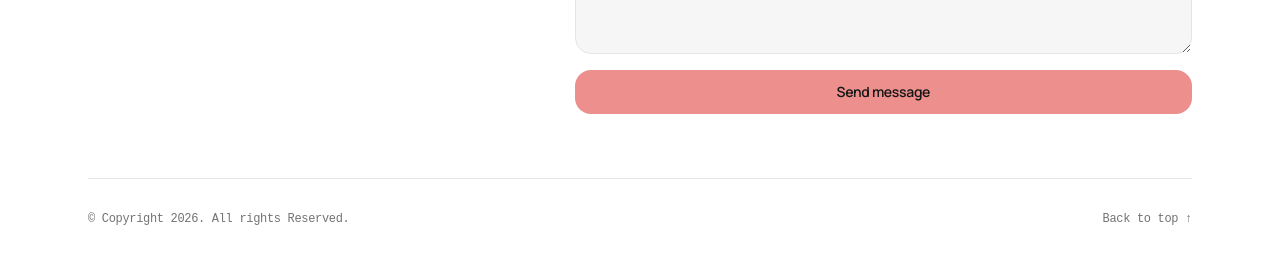
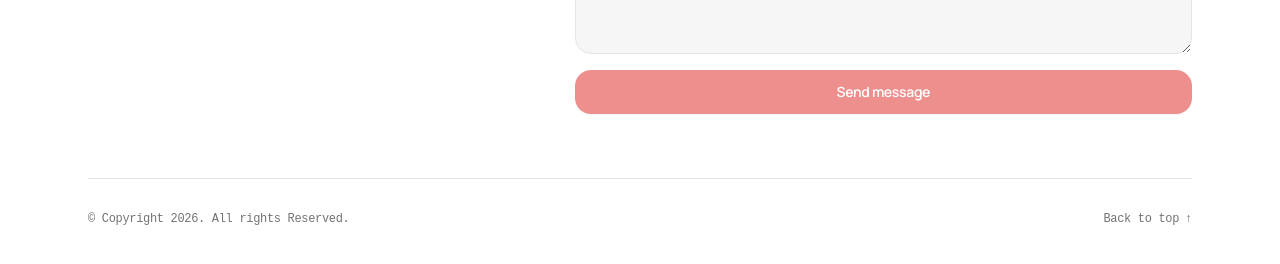
Before and after one commit to AugeusAune/auliaggr, a Nuxt app: page /projects/bidthrift in a window 1280 px wide. Shown: the part 1620-1884 px from the top of the page. Built offline with nearby package versions, Linux system fonts and the light colour scheme; a web font is replaced by a local one.

Commit message:
fix(ui): enforce white text on primary buttons and implement smooth back-to-top

```diff
--- a/app/components/atoms/AppButton.vue
+++ b/app/components/atoms/AppButton.vue
@@ -26,7 +26,7 @@ const variantClasses = computed(() => {
       return 'bg-transparent hover:bg-neutral-100 text-dark'
     case 'primary':
     default:
-      return 'bg-primary hover:bg-[#e27b79] text-dark shadow-2xs font-semibold'
+      return 'bg-primary hover:bg-[#e27b79] text-white shadow-sm font-semibold'
   }
 })
 </script>
--- a/app/components/organisms/FooterSection.vue
+++ b/app/components/organisms/FooterSection.vue
@@ -9,6 +9,12 @@ interface Props {
 }
 
 defineProps<Props>()
+
+const scrollToTop = () => {
+  if (typeof window !== 'undefined') {
+    window.scrollTo({ top: 0, behavior: 'smooth' })
+  }
+}
 </script>
 
 <template>
@@ -83,12 +89,15 @@ defineProps<Props>()
       <div class="pt-8 border-t border-neutral-200 flex flex-col sm:flex-row items-center justify-between gap-4 text-xs text-neutral-500 font-mono">
         <p>{{ profile.copyright }}</p>
         <div class="flex items-center gap-4">
-          <a
-            href="#hero"
-            class="hover:text-dark transition-colors"
+          <button
+            type="button"
+            @click="scrollToTop"
+            class="inline-flex items-center gap-1.5 text-xs font-mono text-neutral-500 hover:text-dark transition-colors cursor-pointer group"
+            aria-label="Scroll back to top of page"
           >
-            Back to top ↑
-          </a>
+            <span>Back to top</span>
+            <span class="transition-transform group-hover:-translate-y-0.5">↑</span>
+          </button>
         </div>
       </div>
     </div>
```
Also changed, not shown: 1 other file (tests, documents, lock files or other folders).
